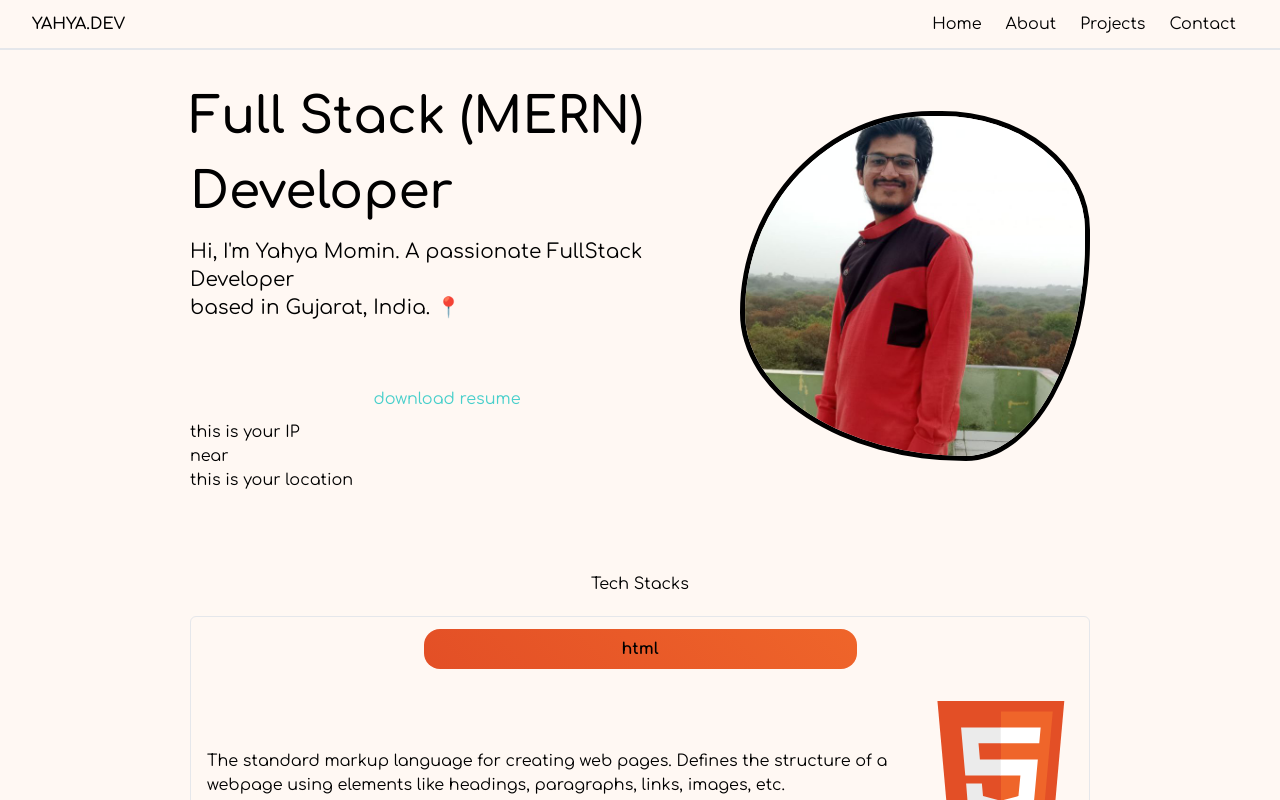
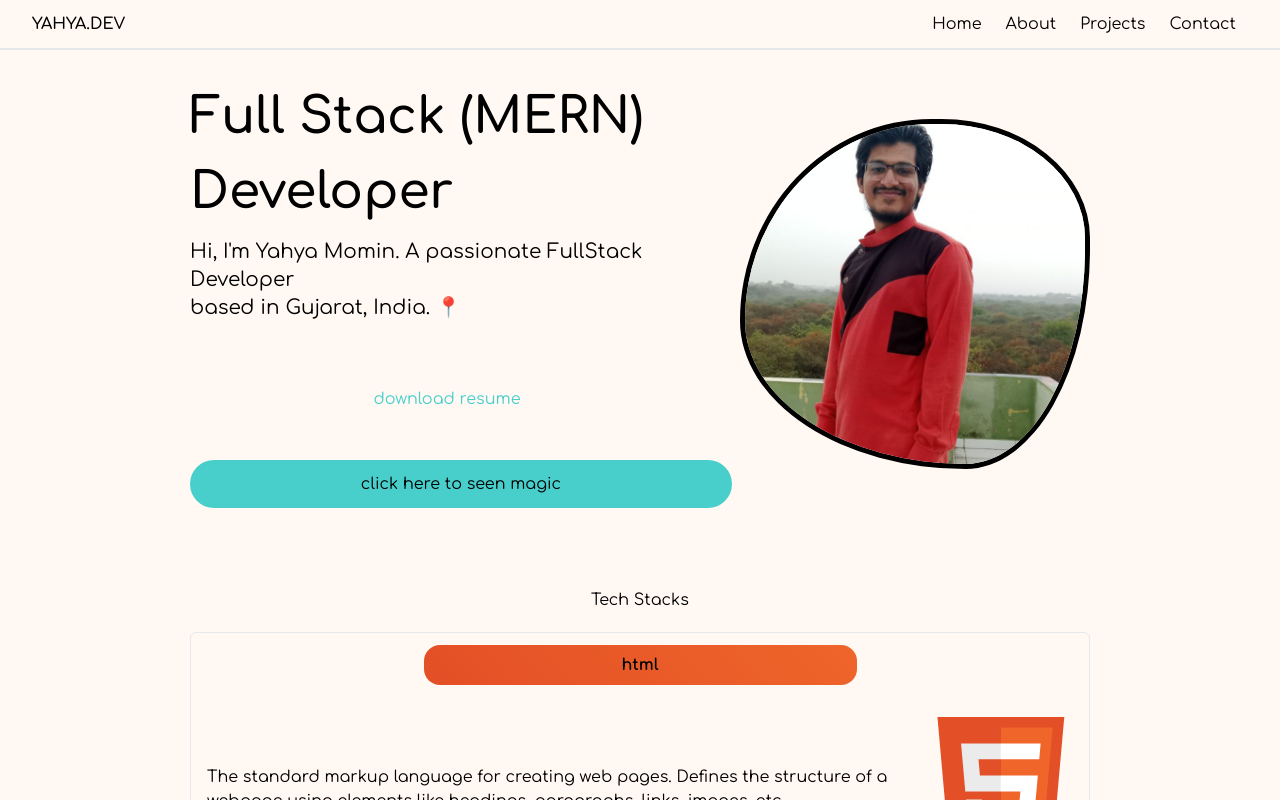
Before and after one commit to yahyaMomin/myportfolio, a React (Vite) app: page / in a window 1280 px wide. Shown: the top 800 px of the page. Built offline with nearby package versions, Linux system fonts and the light colour scheme; no server answers; some icons are missing; a web font is replaced by a local one.

Commit message:
new look

```diff
--- a/src/components/Home.jsx
+++ b/src/components/Home.jsx
@@ -18,10 +18,6 @@ const Home = () => {
          console.log(error.message);
       }
    };
-   useEffect(() => {
-      getIP();
-   }, []);
-   console.log(info);
 
    return (
       <div
@@ -65,13 +61,25 @@ const Home = () => {
                   </span>
                </a>
             </div>
-            <div>
-               <h1>this is your IP {info?.IP} </h1>
-               <p>
-                  near {info?.city} {info?.region} {info?.country}
-               </p>
-               <p>this is your location {info?.location}</p>
-            </div>
+            {!info && (
+               <button
+                  onClick={getIP}
+                  className="mt-10 dark:bg-textColorDark dark:text-black bg-textColorLight  py-3 rounded-3xl"
+               >
+                  click here to seen magic
+               </button>
+            )}
+            {info && (
+               <div className="mt-10">
+                  <p className="mb-2">your IP : {info?.ip}</p>
+                  <p className="mb-2">
+                     near : {info?.city} {info?.region} {info?.country}
+                  </p>
+                  <p className="mb-2">
+                     this is your Location : {info?.location}
+                  </p>
+               </div>
+            )}
          </div>
          <div className="logo rounded-full w-[100%] flex justify-center items-center max-w-[350px] h-[350px] overflow-hidden ">
             <img className="mt-20" src={logo} alt="" />
```
